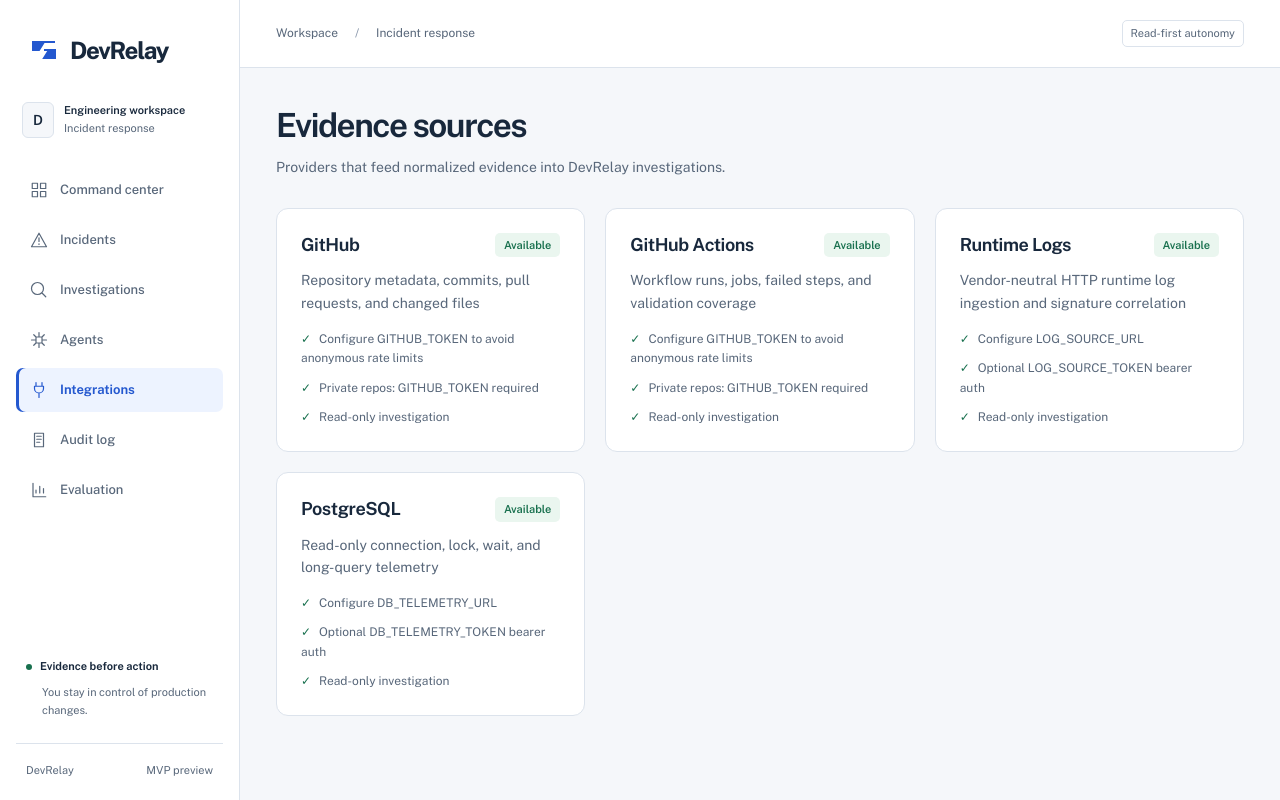
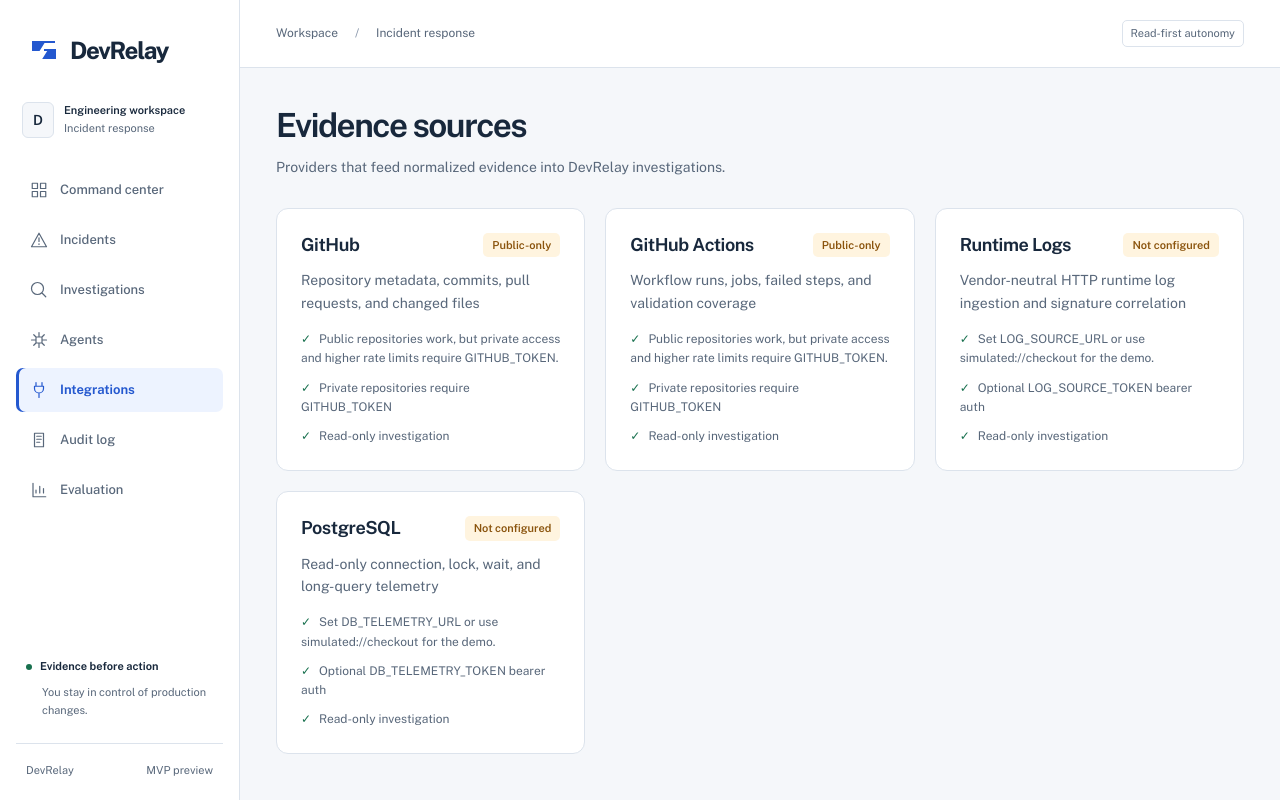
Before and after one commit to shadrackbond/DevRelay, a Next.js app in the folder apps/web/: page /integrations in a window 1280 px wide. Built offline with nearby package versions, Linux system fonts and the light colour scheme.

Commit message:
fix: reflect real integration configuration status

```diff
--- a/apps/web/app/integrations/page.tsx
+++ b/apps/web/app/integrations/page.tsx
@@ -1,10 +1,31 @@
+function sourceStatus(name: string): { label: string; className: string; detail: string } {
+  if (name === "GitHub" || name === "GitHub Actions") {
+    return {
+      label: process.env.GITHUB_TOKEN ? "Configured" : "Public-only",
+      className: process.env.GITHUB_TOKEN ? "done" : "waiting",
+      detail: process.env.GITHUB_TOKEN
+        ? "Authenticated GitHub access is configured."
+        : "Public repositories work, but private access and higher rate limits require GITHUB_TOKEN.",
+    };
+  }
+
+  if (name === "Runtime Logs") {
+    return process.env.LOG_SOURCE_URL
+      ? { label: "Configured", className: "done", detail: "Runtime log source is configured." }
+      : { label: "Not configured", className: "waiting", detail: "Set LOG_SOURCE_URL or use simulated://checkout for the demo." };
+  }
+
+  return process.env.DB_TELEMETRY_URL
+    ? { label: "Configured", className: "done", detail: "Database telemetry source is configured." }
+    : { label: "Not configured", className: "waiting", detail: "Set DB_TELEMETRY_URL or use simulated://checkout for the demo." };
+}
 
 const integrations = [
-  ["GitHub", "Repository metadata, commits, pull requests, and changed files", "Available"],
-  ["GitHub Actions", "Workflow runs, jobs, failed steps, and validation coverage", "Available"],
-  ["Runtime Logs", "Vendor-neutral HTTP runtime log ingestion and signature correlation", "Available"],
-  ["PostgreSQL", "Read-only connection, lock, wait, and long-query telemetry", "Available"],
-];
+  ["GitHub", "Repository metadata, commits, pull requests, and changed files"],
+  ["GitHub Actions", "Workflow runs, jobs, failed steps, and validation coverage"],
+  ["Runtime Logs", "Vendor-neutral HTTP runtime log ingestion and signature correlation"],
+  ["PostgreSQL", "Read-only connection, lock, wait, and long-query telemetry"],
+] as const;
 
 export const metadata = { title: "Evidence sources" };
 
@@ -21,22 +42,29 @@ export default function IntegrationsPage() {
       </header>
 
       <div className="cardGrid">
-        {integrations.map(([name, description, status]) => (
+        {integrations.map(([name, description]) => {
+          const status = sourceStatus(name);
+          return (
             <article className="panel" key={name}>
               <div className="panelTitle">
                 <h2>{name}</h2>
-              <span className={status === "Available" ? "done" : "statusBadge"}>{status}</span>
+                <span className={status.className}>{status.label}</span>
               </div>
               <p className="muted">{description}</p>
-            {(name === "GitHub" || name === "GitHub Actions" || name === "Runtime Logs" || name === "PostgreSQL") && (
               <div className="integrationDetails">
-                <span>{name === "Runtime Logs" ? "Configure LOG_SOURCE_URL" : name === "PostgreSQL" ? "Configure DB_TELEMETRY_URL" : "Configure GITHUB_TOKEN to avoid anonymous rate limits"}</span>
-                <span>{name === "Runtime Logs" ? "Optional LOG_SOURCE_TOKEN bearer auth" : name === "PostgreSQL" ? "Optional DB_TELEMETRY_TOKEN bearer auth" : "Private repos: GITHUB_TOKEN required"}</span>
+                <span>{status.detail}</span>
+                <span>
+                  {name === "Runtime Logs"
+                    ? "Optional LOG_SOURCE_TOKEN bearer auth"
+                    : name === "PostgreSQL"
+                      ? "Optional DB_TELEMETRY_TOKEN bearer auth"
+                      : "Private repositories require GITHUB_TOKEN"}
+                </span>
                 <span>Read-only investigation</span>
               </div>
-            )}
             </article>
-        ))}
+          );
+        })}
       </div>
     </>
   );
```
Lines whose indentation alone changed are shown as unchanged.
